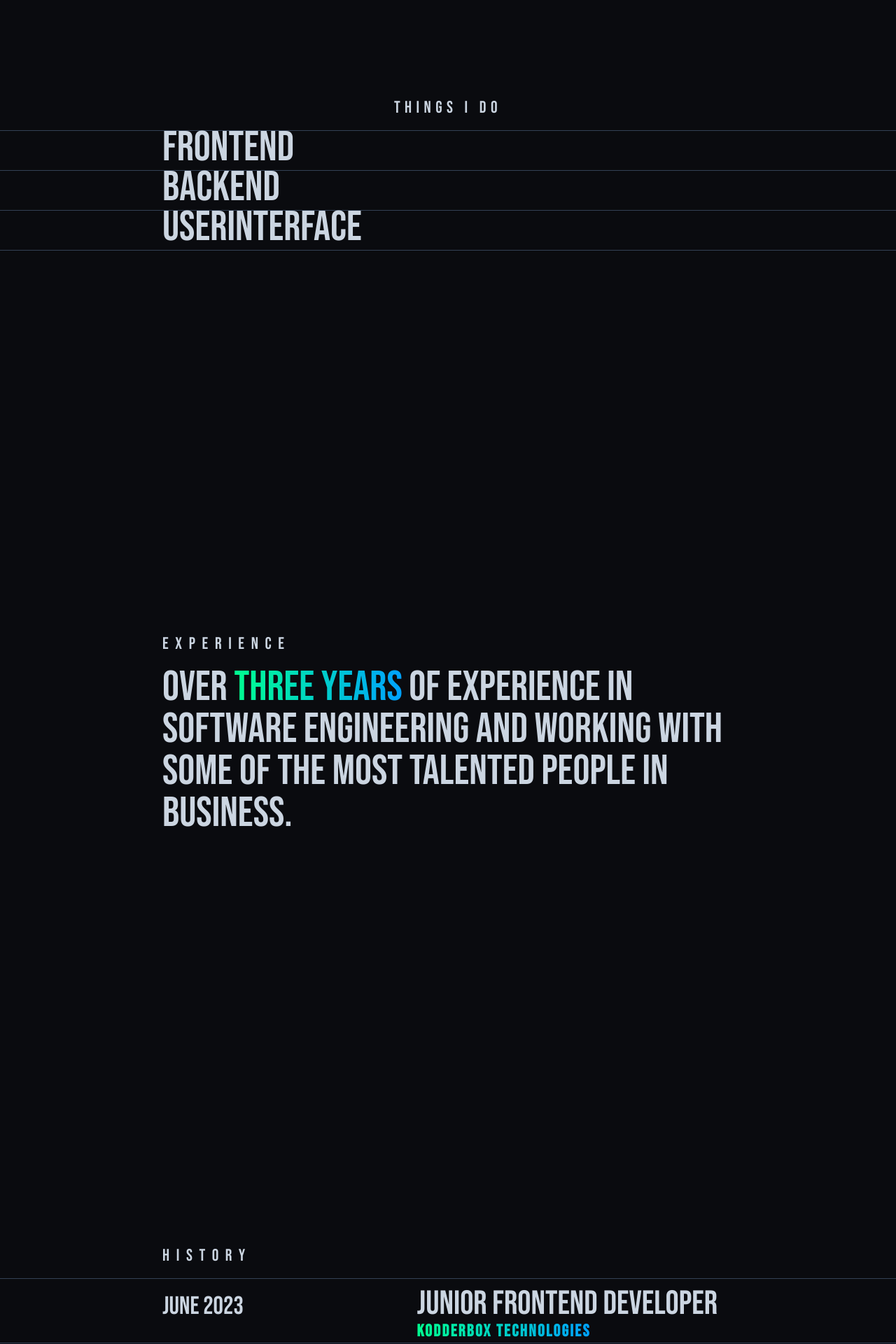
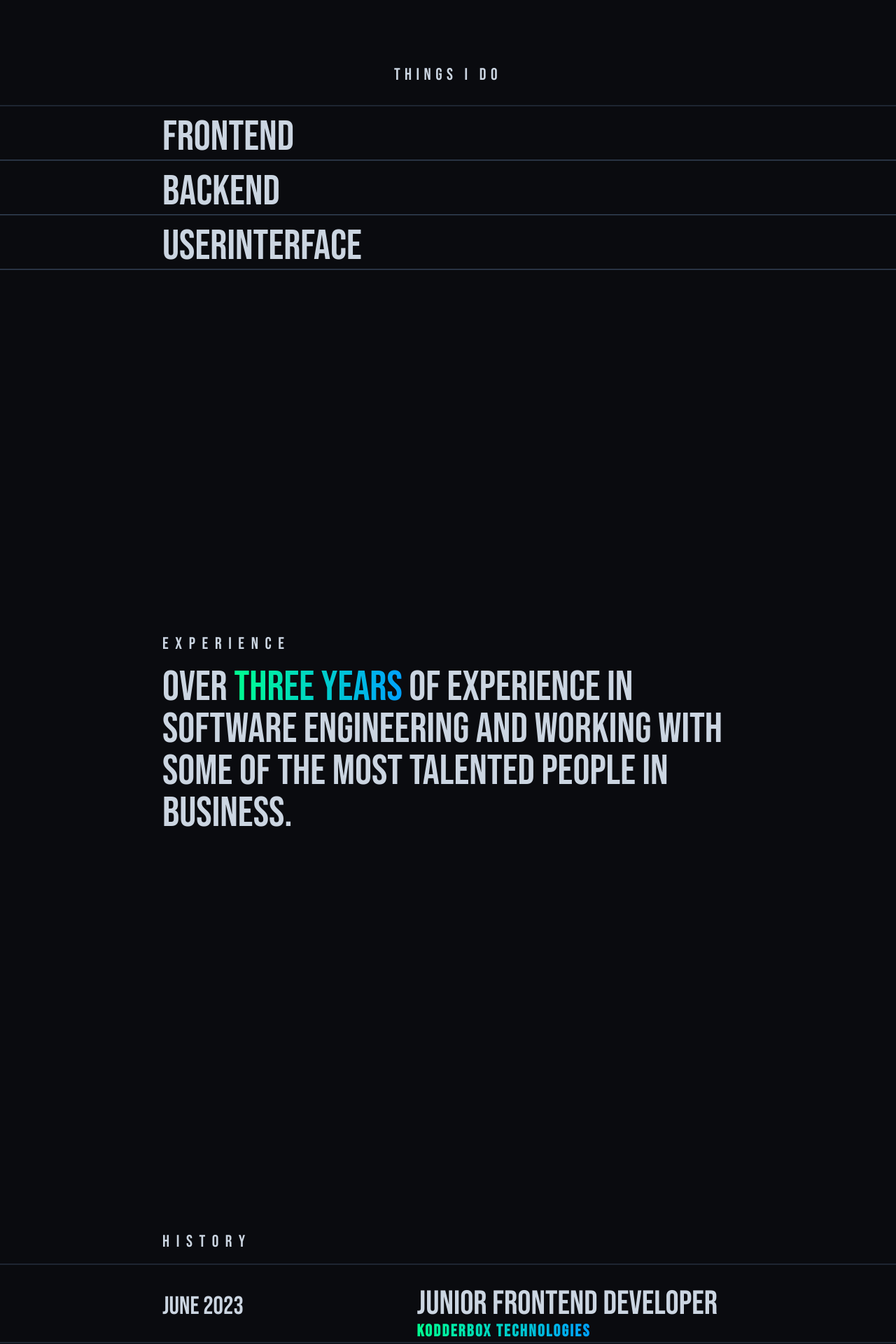
Before and after one commit to Gauravsharma-2002/spiders-Identity, a Next.js app: page / in a window 1280 px wide. Shown: the part 1700-3620 px from the top of the page at 70% size. Built offline with nearby package versions, Linux system fonts and the light colour scheme.

Commit message:
added magenetic and stirng feature in section listed in commit

```diff
--- a/src/app/(website)/components/clients.tsx
+++ b/src/app/(website)/components/clients.tsx
@@ -1,4 +1,5 @@
 import { cn } from "@/lib/utils";
+import StringLine from "./string-line";
 export default function Clients() {
   const clients = ["A Ltd", "B Corp", "C Entrp"];
   return (
@@ -15,16 +16,19 @@ export default function Clients() {
         </p>
       </section>
       <section className="mb-[20vh]">
-        <hr className="border-slate-700" />
+        {/* <hr className="border-slate-700" /> */}
+        <StringLine />
         {clients.map((item, ind) => (
           <div
             key={ind}
-            className={cn("hover:bg-gradient-logo hover:text-background pt-4")}
+            // className={cn("hover:bg-gradient-logo hover:text-background pt-4")}
+            className={cn()}
           >
-            <p className="text-6xl leading-[80%] w-full max-w-4xl px-10 mb-2 mx-auto">
+            <p className="text-6xl leading-[80%] w-full max-w-4xl px-10 mb-5 mx-auto">
               {item}
             </p>
-            <hr className="border-slate-700" />
+            {/* <hr className="border-slate-700" /> */}
+            <StringLine />
           </div>
         ))}
       </section>
--- a/src/app/(website)/components/history.tsx
+++ b/src/app/(website)/components/history.tsx
@@ -1,3 +1,5 @@
+import StringLine from "./string-line";
+
 export default function History() {
   const history = [
     {
@@ -12,7 +14,8 @@ export default function History() {
         <h3 className="w-full text-2xl  tracking-[0.6rem] max-w-4xl px-10 mx-auto mb-4">
           History
         </h3>
-        <hr className="border-slate-700" />
+        {/* <hr className="border-slate-700" /> */}
+        <StringLine/>
         {history.map((item, ind) => {
           return (
             <div key={ind} className="pt-5">
@@ -28,7 +31,8 @@ export default function History() {
                   </span>
                 </p>
               </div>
-              <hr className="border-slate-700" />
+              {/* <hr className="border-slate-700" /> */}
+              <StringLine/>
             </div>
           );
         })}
--- a/src/app/(website)/components/things-i-do.tsx
+++ b/src/app/(website)/components/things-i-do.tsx
@@ -1,14 +1,24 @@
 import { cn } from "@/lib/utils";
+import StringLine from "./string-line";
 export default function ThingsIDo() {
   const thingsIDo = ["FrontEnd", "BackEnd", "UserInterFace"];
   return (
     <section id="thingsIDo" className="flex flex-col justify-center min-h-svh">
-      <h3 className="width-full text-2xl tracking-[0.4rem] max-w-4xl px-10 mx-auto mb-4">Things i Do</h3>
-      <hr className="border-slate-700" />
+      <h3 className="width-full text-2xl tracking-[0.4rem] max-w-4xl px-10 mx-auto mb-7">
+        Things i Do
+      </h3>
+      {/* <hr className="border-slate-700" /> */}
+      <StringLine/>
       {thingsIDo.map((item, ind) => (
-        <div key={ind} className="cn(hover:bg-gradient-logo hover:text-background pt-4)">
-          <p className=" text-6xl leading-[80%] w-full mx-auto max-w-4xl px-10  mb-2">{item}</p>
-          <hr  className="border-slate-700"/>
+        <div
+          key={ind}
+          className="cn(hover:bg-gradient-logo hover:text-background pt-4)"
+        >
+          <p className=" text-6xl leading-[80%] w-full mx-auto max-w-4xl px-10  mb-2">
+            {item}
+          </p>
+          <hr className="border-slate-700" />
+          <StringLine/>
         </div>
       ))}
     </section>
--- a/src/app/(website)/header.tsx
+++ b/src/app/(website)/header.tsx
@@ -4,6 +4,7 @@ import Image from "next/image";
 import { useState } from "react";
 import { useGSAP } from "@gsap/react";
 import gsap from "gsap";
+import Magnetic from "./magnetic";
 
 export default function Header() {
   // const isTouch = "ontouchstart" in window;
@@ -42,6 +43,7 @@ export default function Header() {
         />
       </Link>
       {/* <p className="text-xl">ME-NU</p> */}
+      <Magnetic>
         <p
           // className="text-xl"
           // onMouseEnter={() => {
@@ -61,6 +63,7 @@ export default function Header() {
         >
           ME-NU
         </p>
+      </Magnetic>
     </header>
   );
 }
```
Lines whose indentation alone changed are shown as unchanged.
